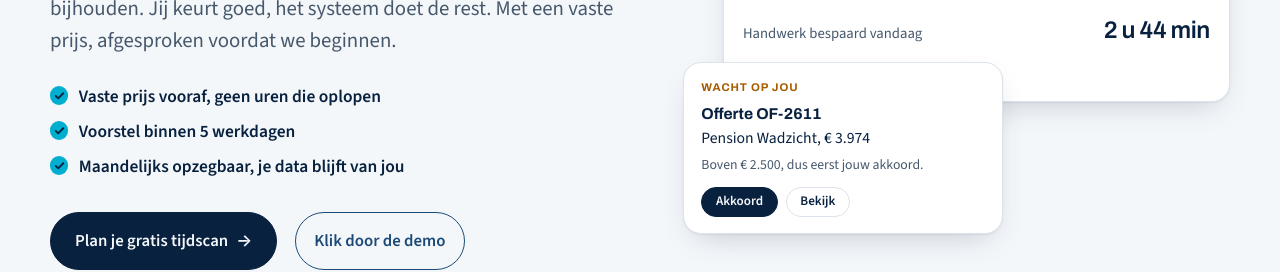
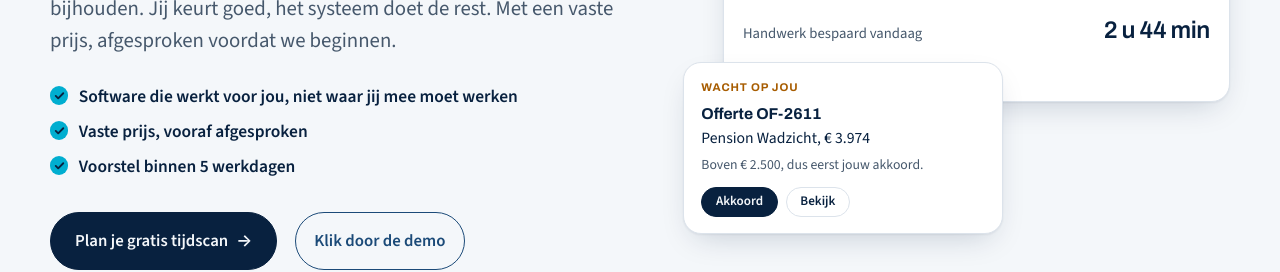
Before and after one commit to OTcode02/ermstrang-website, a plain HTML site: page index.html in a window 1280 px wide. Shown: the part 549-821 px from the top of the page. Drawn offline with Linux system fonts and the light colour scheme.

Commit message:
Hero: drie hoofdpunten aangepast

```diff
--- a/index.html
+++ b/index.html
@@ -99,9 +99,9 @@
         beantwoorden, offertes maken, facturen opvolgen, klanten bijhouden. Jij keurt goed, het
         systeem doet de rest. Met een vaste prijs, afgesproken voordat we beginnen.</p>
       <ul class="checks">
-        <li>Vaste prijs vooraf, geen uren die oplopen</li>
+        <li>Software die werkt voor jou, niet waar jij mee moet werken</li>
+        <li>Vaste prijs, vooraf afgesproken</li>
         <li>Voorstel binnen 5 werkdagen</li>
-        <li>Maandelijks opzegbaar, je data blijft van jou</li>
       </ul>
       <p class="hero__actions">
         <a class="btn btn--lg" href="#start">Plan je gratis tijdscan <span aria-hidden="true">→</span></a>
```
